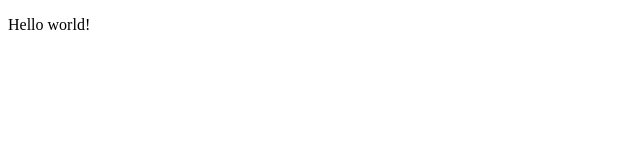
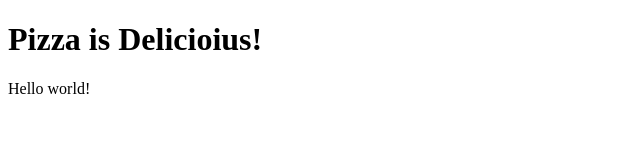
Before and after one commit to candigyrl/super-pizza, a plain HTML site: page index.html in a window 1280 px wide. Shown: the whole page, without its empty margins (0-640 px from the left). Drawn offline with Linux system fonts and the light colour scheme.

Commit message:
Adds a header

```diff
--- a/index.html
+++ b/index.html
@@ -5,6 +5,7 @@
     <title>Hello World</title>
   </head>
   <body>
+      <h1>Pizza is Delicioius!</h1>
       <p>Hello world!</p>
   </body>
 </html>
```
